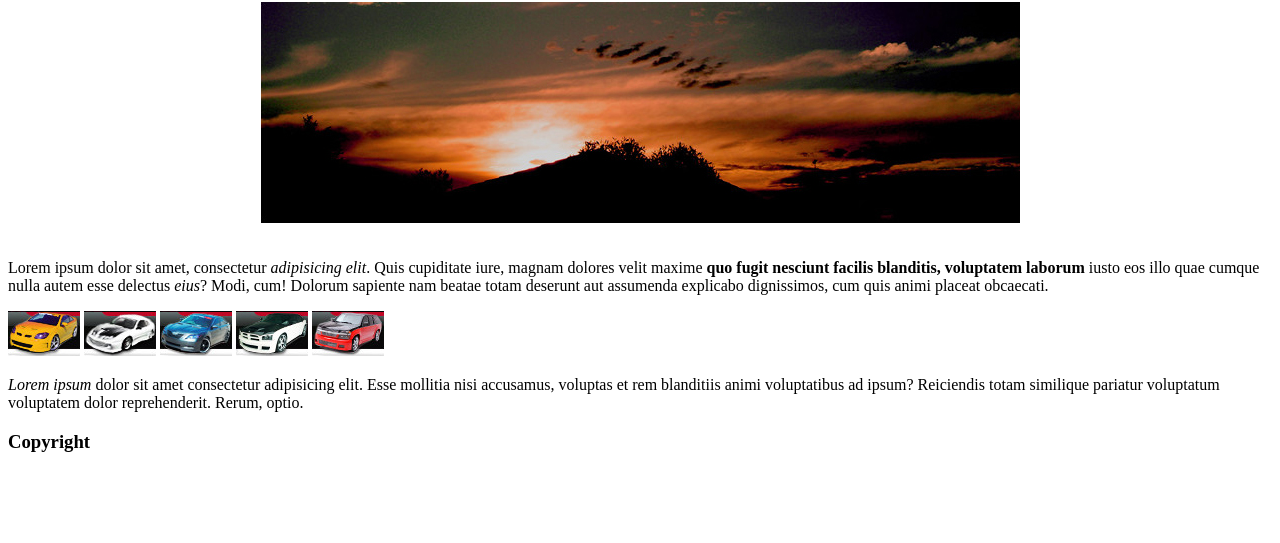
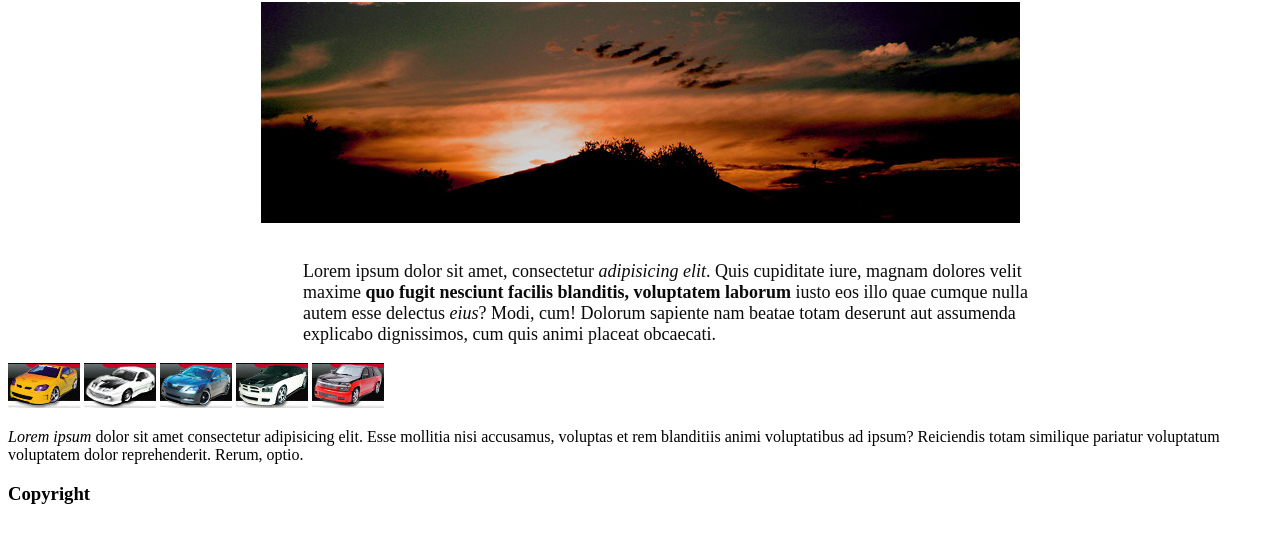
Before and after one commit to Gorinich88/01_simple, a plain HTML site: page index.html in a window 1280 px wide. Shown: the part 79-622 px from the top of the page. Drawn offline with Linux system fonts and the light colour scheme.

Commit message:
add style text

```diff
--- a/index.html
+++ b/index.html
@@ -14,10 +14,10 @@
   <div class="sunset">
     <img src="img/sunset.jpg" alt="Sunset">
   </div>
-  <div>
+  <div class="text">
     <p>Lorem ipsum dolor sit amet, consectetur <i>adipisicing elit</i>. Quis cupiditate iure, magnam dolores velit maxime <b>quo fugit nesciunt facilis blanditis, voluptatem laborum</b> iusto eos illo quae cumque nulla autem esse delectus <i>eius</i>? Modi, cum! Dolorum sapiente nam beatae totam deserunt aut assumenda explicabo dignissimos, cum quis animi placeat obcaecati. </p>
   </div>
-  <div>
+  <div class="cars">
     <img src="img/car01.jpg" alt="Yellow">
     <img src="img/car02.jpg" alt="White 911">
     <img src="img/car03.jpg" alt="Blue">
--- a/style.css
+++ b/style.css
@@ -16,3 +16,9 @@ h1 {
   justify-content: center;
   padding: 20px 20px;
 }
+.text {
+  margin-left: 295px;
+  width: 759px;
+  font-size: 18px;
+  color: #0a0a0a;
+}
```
